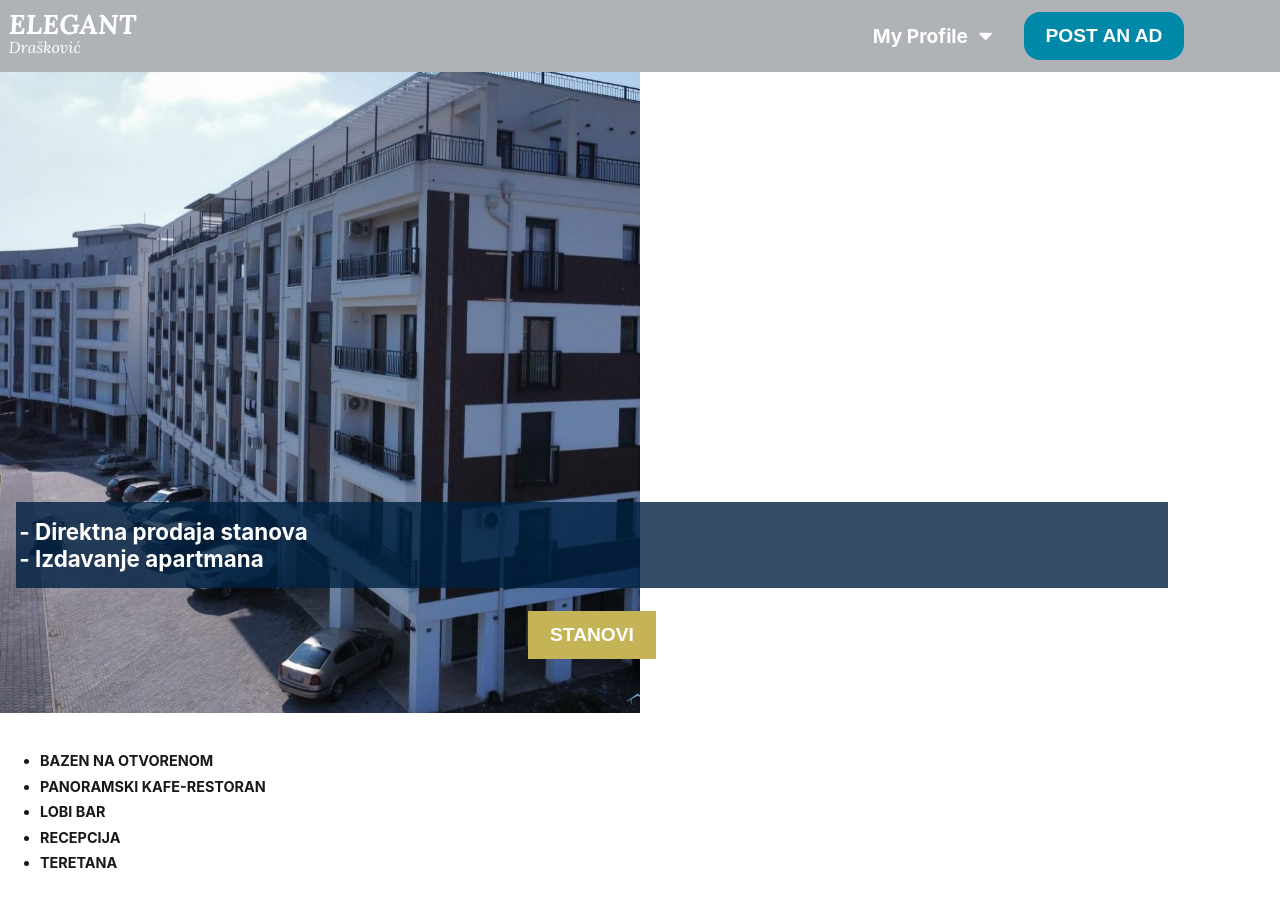
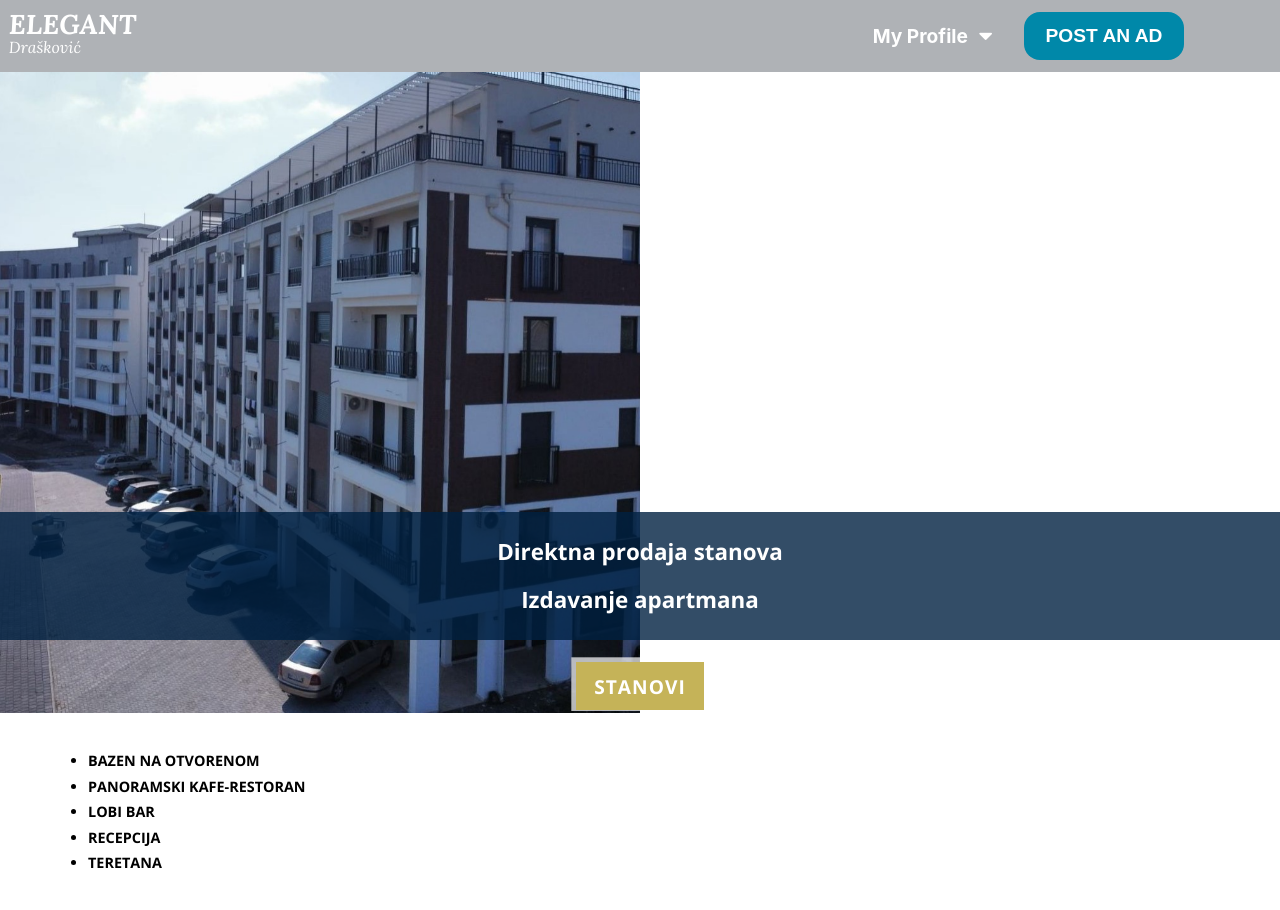
Before and after one commit to fillazic/elegant, a React (Create React App) app: page / in a window 1280 px wide. Shown: the top 910 px of the page. Built offline with nearby package versions, Linux system fonts and the light colour scheme.

Commit message:
animations

```diff
--- a/src/components/Apartmani.css
+++ b/src/components/Apartmani.css
@@ -1,6 +1,8 @@
+@import url('https://fonts.googleapis.com/css2?family=Cinzel:wght@400..900&family=Lora:ital,wght@0,400..700;1,400..700&family=Merriweather:ital@0;1&family=Montserrat&family=Open+Sans:ital,wght@0,300..800;1,300..800&family=Poppins&display=swap');
 
 .elegant-apartmani {
     padding-top: 4.5rem;
+    font-family: "Open Sans", sans-serif;
 }
 
 .elegant-apartmani h3 {
@@ -10,6 +12,7 @@
 .apartmani-vrnjacka-banja {
     position: flex;
     overflow: hidden;
+    animation:  introLoad 4s forwards;
 }
 
 .prodaja-apartmana {
@@ -28,6 +31,8 @@
     padding: 1.2rem 1rem;
     background-color: hsl(210, 100%, 13%, 0.8);
     color: #ffff;
+    opacity: 0;
+    animation: moveDown 2s ease-in-out forwards;
 }
 
 div.selected-container {
@@ -35,6 +40,7 @@ div.selected-container {
     height: 2.6rem;
     position: relative;
     text-align: center;
+    font-family: "Open Sans", sans-serif;
     margin: 1rem auto;
     display: flex;
     align-items: center;
@@ -58,6 +64,7 @@ div.selected-container:hover {
     box-sizing: border-box;
     appearance: none;
     font-size: 1rem;
+    font-family: "Open Sans", sans-serif;
     color: #002142;
     border: none;
     border-radius: 0.5rem;
@@ -243,3 +250,25 @@ div.selected-container:hover {
   .link {
     text-decoration: none;
   }
+
+  @keyframes introLoad {
+
+    from {
+        clip-path: polygon( 0 0, 100% 0, 100% 0, 0 0);
+    }
+    to {
+        clip-path: polygon( 0 0, 100% 0, 100% 100%, 0 100%);
+    }
+  }
+
+  @keyframes moveDown {
+
+    from {
+        transform: translateY(-30px);
+        opacity: 0;
+    }
+    to {
+        transform: translateY(0);
+        opacity: 1;
+    }
+  }
--- a/src/components/DetaljiStana.css
+++ b/src/components/DetaljiStana.css
@@ -1,6 +1,9 @@
+@import url('https://fonts.googleapis.com/css2?family=Cinzel:wght@400..900&family=Lora:ital,wght@0,400..700;1,400..700&family=Merriweather:ital@0;1&family=Montserrat&family=Open+Sans:ital,wght@0,300..800;1,300..800&family=Poppins&display=swap');
+
 
 .detalji-apartmana {
     padding-top: 5rem;
+    font-family: "Open Sans", sans-serif;
 }
 
 .pocetak {
@@ -8,14 +11,34 @@
     text-align: left;
     color: black;
     opacity: 0.8;
+    animation: moveUp 2s ease-in-out forwards;
+}
+.detalji-apartmana h2 {
+    text-align: left;
+    opacity: 0.8;
 }
 
-.detalji-apartmana  p {
+.detalji-apartmana p {
     text-align: left;
     font-size: 1.1rem;
+    opacity: 0.8;
 }
 
 .slika-apart {
-        width: 100%;
-        height: auto;
+    width: 100%;
+    height: auto;
+    animation: moveUp 2s ease-in-out forwards;
 }
+
+
+@keyframes moveUp {
+
+    from {
+        transform: translateY(-30px);
+        opacity: 0;
+    }
+    to {
+        transform: translateY(0);
+        opacity: 1;
+    }
+  }
--- a/src/components/Footer.css
+++ b/src/components/Footer.css
@@ -1,3 +1,5 @@
+@import url('https://fonts.googleapis.com/css2?family=Cinzel:wght@400..900&family=Lora:ital,wght@0,400..700;1,400..700&family=Merriweather:ital@0;1&family=Montserrat&family=Open+Sans:ital,wght@0,300..800;1,300..800&family=Poppins&display=swap');
+
 
 .elegant-draskovic-kontakt {
     background-color: #002244;
@@ -6,6 +8,7 @@
     width: 100%;
     margin: auto;
     text-align: left;
+    font-family: "Open Sans", sans-serif;
     padding-top: 1rem;
     padding-bottom: 1rem;
 }
--- a/src/components/Footer.js
+++ b/src/components/Footer.js
@@ -10,7 +10,7 @@ return (
             <h3>Kontakt</h3>
             <p>Miroslav Drašković</p>
             <a href="mailto:elegant.mts@gmail.com">elegant.mts@gmail.com</a>
-            <a href='tel:+381663518'>+381 69 663 518</a>
+            <a href='tel:+38169663518'>+381 69 663 518</a>
         </div>
         <div className='instagram-elegant'>
             <h3>Pratite nas</h3>
--- a/src/components/Header.css
+++ b/src/components/Header.css
@@ -1,4 +1,7 @@
 @import url('https://fonts.googleapis.com/css2?family=Lora:ital,wght@0,400..700;1,400..700&family=Merriweather:ital@0;1&family=Montserrat&family=Poppins&display=swap');
+@import url('https://fonts.googleapis.com/css2?family=Cinzel:wght@400..900&family=Lora:ital,wght@0,400..700;1,400..700&family=Merriweather:ital@0;1&family=Montserrat&family=Poppins&display=swap');
+@import url('https://fonts.googleapis.com/css2?family=Cinzel:wght@400..900&family=Lora:ital,wght@0,400..700;1,400..700&family=Merriweather:ital@0;1&family=Montserrat&family=Open+Sans:ital,wght@0,300..800;1,300..800&family=Poppins&display=swap');
+
 
 .header {
     display: flex;
@@ -41,6 +44,7 @@
     font-weight: bold;
     font-size: 1rem;
     font-weight: 400;
+    font-family: "Lora", serif;
 }
 
 .desctop-btn {
@@ -78,7 +82,7 @@
     z-index: 3;
     height: 100vh;
     width: 60%;
-    background-color: #656668;
+    background-color: #1b1c1f;
     transform: translateX(100%);
     transition: transform .3s ease-in-out;
 }
@@ -129,10 +133,11 @@
     text-align: left;
     height: 3rem;
     width: 90%;
-    background-color: #656668;
+    background-color: #1b1c1f;
     color: white;
     font-weight: bold;
     font-size: 1.2rem;
+    font-family: "Open Sans", sans-serif;
     margin-top: 1rem ;
     border: none;
     border-bottom: 1px solid #353030;
@@ -141,7 +146,7 @@
 
 .logIn a {
     text-decoration: none;
-    color: white;
+    color: hsla(0, 13%, 83%, 0.8);
 }
 
 .close-path-h {
--- a/src/components/ImageFull.css
+++ b/src/components/ImageFull.css
@@ -18,7 +18,7 @@
     display: flex;
     justify-content: center;
     align-items: center;
-    margin: 2 rem auto;
+    margin: 2rem auto;
     width: 100%;
     height: 70vh;
     overflow: hidden;
--- a/src/components/ImageSlider.css
+++ b/src/components/ImageSlider.css
@@ -1,4 +1,5 @@
-
+@import url('https://fonts.googleapis.com/css2?family=Cinzel:wght@400..900&family=Lora:ital,wght@0,400..700;1,400..700&family=Merriweather:ital@0;1&family=Montserrat&family=Poppins&display=swap');
+@import url('https://fonts.googleapis.com/css2?family=Cinzel:wght@400..900&family=Lora:ital,wght@0,400..700;1,400..700&family=Merriweather:ital@0;1&family=Montserrat&family=Open+Sans:ital,wght@0,300..800;1,300..800&family=Poppins&display=swap');
 
 .apartmani {
     position: relative;
@@ -13,6 +14,7 @@
 .okvir-slike {
     position: flex;
     overflow: hidden;
+    animation:  introLoad 3s forwards;
 }
 
 .slike {
@@ -31,7 +33,7 @@
         opacity: 1;
     }
     100% {
-        transform: scale(1); /* Adjust as needed */
+        transform: scale(1);
 
     }
 }
@@ -43,19 +45,22 @@
 .prodaja-stanova {
     position: absolute;
     font-weight: bold;
-    top: 30rem;
-    width: 90%;
+    top: 30.6rem;
+    width: 100%;
     text-align: center;
-    margin: auto 1rem;
+    margin: auto;
+    animation:  introLoad 4s forwards;
 }
 
 .prodaja-stanova p {
-    text-align: left;
+    text-align: center;
     justify-content: center;
     font-size: 1.4rem;
+    line-height: 3rem;
     padding: 1rem 0.2rem;
     background-color: hsl(210, 100%, 13%, 0.8);
     color: #ffff;
+    font-family: "Open Sans", sans-serif;
 }
 
 
@@ -68,14 +73,19 @@
     width: 8rem;
     font-size: 1.2rem;
     font-weight: bold;
+    font-family: "Open Sans", sans-serif;
     cursor: pointer;
     text-align: center;
+    letter-spacing: 1px;
     padding: 0.5rem;
+    animation: puls 2s linear infinite;
+    outline: none;
 }
 
 .zgrada-elegant {
     margin: auto 0;
     padding-top: 2rem;
+    font-family: "Open Sans", sans-serif;
 }
 
 .zgrada-elegant p {
@@ -87,13 +97,15 @@
     padding-bottom: 1rem;
 }
 
-.zgrada-elegant ul {
+.lista {
     text-align: left;
     margin: 0 1rem;
-    margin-left: 0;
+    margin-left: 3rem;
     font-size: 0.9rem;
     font-weight: bold;
-    opacity: 0.9;
+    opacity: 0;
+    transform: translate3d(0, -30px, 0);
+    transition: opacity 0.2s ease, transform 0.2s ease;
 }
 
 #elegant-zgrada {
@@ -177,3 +189,27 @@ ul li {
     height: 100%;
     width: 100%;
   }
+
+  .animate {
+    opacity: 1;
+    transform: translate3d(0, 0, 0);
+  }
+
+  @keyframes introLoad {
+
+    from {
+        clip-path: polygon( 0 0, 100% 0, 100% 0, 0 0);
+    }
+    to {
+        clip-path: polygon( 0 0, 100% 0, 100% 100%, 0 100%);
+    }
+  }
+
+  @keyframes puls {
+    0% {
+      box-shadow: 0 0 0 0 rgba(255, 255, 255, 1);
+    }
+    75% {
+      box-shadow: 0 0 0 16px rgba(255, 255, 255, 0);
+    }
+  }
--- a/src/components/ImageSlider.js
+++ b/src/components/ImageSlider.js
@@ -1,4 +1,4 @@
-import React, { useEffect, useState } from 'react';
+import React, { useEffect, useState, useRef } from 'react';
 import Slider from "react-slick";
 import { Link } from 'react-router-dom';
 import "slick-carousel/slick/slick.css";
@@ -25,6 +25,38 @@ const openModal = (index) => {
 
 const closeModal = () => setIsOpen(false);
 
+function debounce(func, delay) {
+    let timeout;
+    return function (...args) {
+      clearTimeout(timeout);
+      timeout = setTimeout(() => func.apply(this, args), delay);
+    };
+  }
+
+  useEffect(() => {
+    // Scroll event handler that applies animation to each element with "animated-element" class
+    const handleScroll = debounce(() => {
+      const elements = document.querySelectorAll('.lista');
+
+      elements.forEach((element) => {
+        const rect = element.getBoundingClientRect();
+        // Check if the element is in the viewport
+        if (rect.top >= 0 && rect.bottom <= window.innerHeight+100) {
+          element.classList.add('animate');
+        } else {
+          element.classList.remove('animate');
+        }
+      });
+    }, 100); // Adjust delay as needed
+
+    // Add the scroll event listener
+    window.addEventListener('scroll', handleScroll);
+
+    // Cleanup the event listener on component unmount
+    return () => {
+      window.removeEventListener('scroll', handleScroll);
+    };
+  }, []);
 
 const settings ={
     infinite: true,
@@ -58,9 +90,9 @@ return (
         </div>
         <div className='prodaja-stanova'>
             <p>
-                - Direktna prodaja stanova
+                Direktna prodaja stanova
                 <br/>
-                - Izdavanje apartmana
+                Izdavanje apartmana
             </p>
             <Link to='stanovi'>
             <button className='stanovi'>
@@ -69,7 +101,7 @@ return (
             </Link>
         </div>
        <div className='zgrada-elegant'>
-            <ul>
+            <ul className='lista'>
                 <li>BAZEN NA OTVORENOM</li>
                 <li>PANORAMSKI KAFE-RESTORAN</li>
                 <li>LOBI BAR</li>
@@ -90,7 +122,7 @@ return (
                 Objekat se nalazi na 200m od Banjskog šetališta, pa osim što je povoljno lociran u odnosu na sve lokacije koje je važno posetiti
                 po dolasku u Vrnjačku Banju, opet je dovoljno izdvojen i ušuškan kako bi svaki gost ili kupac koji poželi da bude smešten baš ovde imao svoj mir.
             </p>
-            <ul className='dodatak'>
+            <ul className='dodatak lista'>
                 <li>VIDEO NADZOR</li>
                 <li>ALU STOLARIJA</li>
                 <li>KARTIČNI SISTEM</li>
```
Also changed, not shown: src/components/Apartmani.js (+10 -4 lines).
